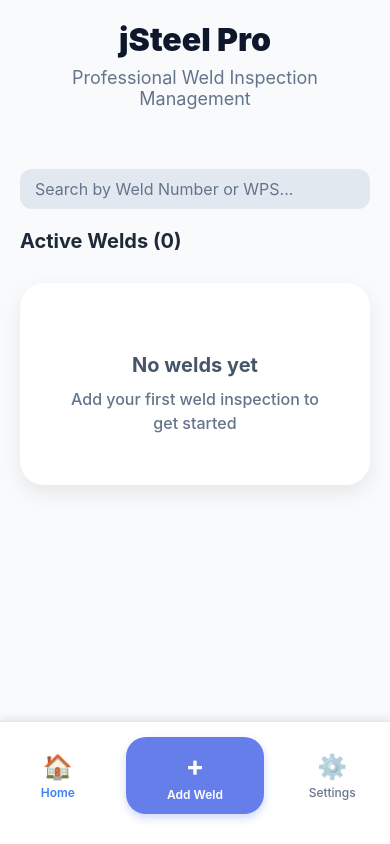
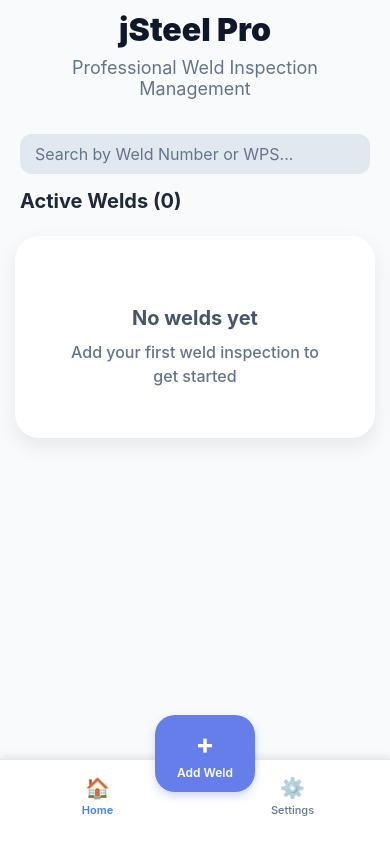
Before and after one commit to tinkutharasing/jSteel2Pro, a React Native app: screen / in a window 390 px wide. Built offline with nearby package versions, Linux system fonts and the light colour scheme.

Commit message:
Stable Build Version 1.0.2

```diff
--- a/src/components/BottomNavigation.tsx
+++ b/src/components/BottomNavigation.tsx
@@ -25,19 +25,6 @@ export const BottomNavigation: React.FC<BottomNavigationProps> = ({
         </Text>
       </TouchableOpacity>
 
-      {/* Add Tab - Centered with prominent plus */}
-      <TouchableOpacity
-        style={[styles.addTab, currentScreen === 'add' && styles.activeAddTab]}
-        onPress={() => onNavigate('add')}
-      >
-        <Text style={[styles.addIcon, currentScreen === 'add' && styles.activeAddIcon]}>
-          +
-        </Text>
-        <Text style={[styles.addLabel, currentScreen === 'add' && styles.activeAddLabel]}>
-          Add Weld
-        </Text>
-      </TouchableOpacity>
-
       {/* Settings Tab */}
       <TouchableOpacity
         style={[styles.tab, currentScreen === 'settings' && styles.activeTab]}
@@ -50,6 +37,19 @@ export const BottomNavigation: React.FC<BottomNavigationProps> = ({
           Settings
         </Text>
       </TouchableOpacity>
+
+      {/* Add Tab - Absolutely positioned at center edge */}
+      <TouchableOpacity
+        style={[styles.addTab, currentScreen === 'add' && styles.activeAddTab]}
+        onPress={() => onNavigate('add')}
+      >
+        <Text style={[styles.addIcon, currentScreen === 'add' && styles.activeAddIcon]}>
+          +
+        </Text>
+        <Text style={[styles.addLabel, currentScreen === 'add' && styles.activeAddLabel]}>
+          Add Weld
+        </Text>
+      </TouchableOpacity>
     </View>
   );
 };
@@ -60,33 +60,34 @@ const styles = StyleSheet.create({
     backgroundColor: '#ffffff',
     borderTopWidth: 1,
     borderTopColor: '#e2e8f0',
-    paddingBottom: 30,
-    paddingTop: 15,
+    paddingBottom: 21, // Reduced from 30 (30% reduction)
+    paddingTop: 10,    // Reduced from 15 (30% reduction)
     shadowColor: '#000',
     shadowOffset: { width: 0, height: -2 },
     shadowOpacity: 0.1,
     shadowRadius: 8,
     elevation: 8,
+    position: 'relative', // Added for absolute positioning of add button
   },
   tab: {
     flex: 1,
     alignItems: 'center',
     justifyContent: 'center',
-    paddingVertical: 8,
+    paddingVertical: 6, // Reduced from 8 (30% reduction)
   },
   activeTab: {
     // Active state styling
   },
   tabIcon: {
-    fontSize: 24,
-    marginBottom: 4,
+    fontSize: 20, // Reduced from 24 (30% reduction)
+    marginBottom: 3, // Reduced from 4 (30% reduction)
     opacity: 0.6,
   },
   activeTabIcon: {
     opacity: 1,
   },
   tabLabel: {
-    fontSize: 12,
+    fontSize: 11, // Reduced from 12 (30% reduction)
     color: '#64748b',
     fontWeight: '500',
   },
@@ -95,14 +96,16 @@ const styles = StyleSheet.create({
     fontWeight: '600',
   },
   addTab: {
-    flex: 1.2,
+    position: 'absolute',
+    left: '50%',
+    top: -45, // Position at the edge of the bottom bar
+    transform: [{ translateX: -40 }], // Center horizontally (adjust for button width)
     alignItems: 'center',
     justifyContent: 'center',
-    paddingVertical: 8,
-    marginHorizontal: 10,
+    paddingVertical: 12,
+    paddingHorizontal: 22,
     backgroundColor: '#667eea',
     borderRadius: 20,
-    paddingVertical: 12,
     shadowColor: '#667eea',
     shadowOffset: { width: 0, height: 4 },
     shadowOpacity: 0.3,
--- a/src/screens/HomeScreen.tsx
+++ b/src/screens/HomeScreen.tsx
@@ -143,8 +143,8 @@ const styles = StyleSheet.create({
   titleSection: {
     alignItems: 'center',
     marginHorizontal: 20,
-    marginTop: Platform.OS === 'android' ? 30 : 20,
-    marginBottom: 20,
+    marginTop: Platform.OS === 'android' ? 15 : 10,
+    marginBottom: 15,
   },
   title: {
     fontSize: 32,
@@ -157,14 +157,14 @@ const styles = StyleSheet.create({
     fontSize: 18,
     color: '#64748b',
     textAlign: 'center',
-    marginBottom: 40,
+    marginBottom: 20,
   },
   weldsGrid: {
     flexDirection: 'row',
     flexWrap: 'wrap',
     justifyContent: 'space-between',
-    padding: 20,
-    paddingHorizontal: 20,
+    padding: 15,
+    paddingHorizontal: 15,
     // Debug: add border to see grid container
     // borderWidth: 1,
     // borderColor: 'red',
@@ -206,7 +206,7 @@ const styles = StyleSheet.create({
     paddingHorizontal: 15,
     paddingVertical: 10,
     marginHorizontal: 20,
-    marginBottom: 20,
+    marginBottom: 15,
   },
   searchInput: {
     flex: 1,
@@ -223,7 +223,7 @@ const styles = StyleSheet.create({
   },
   sectionHeader: {
     marginHorizontal: 20,
-    marginBottom: 10,
+    marginBottom: 8,
   },
   sectionTitle: {
     fontSize: 20,
```
